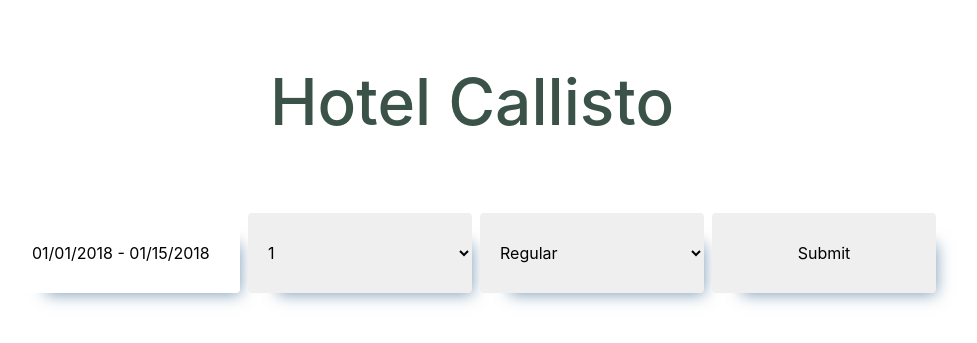
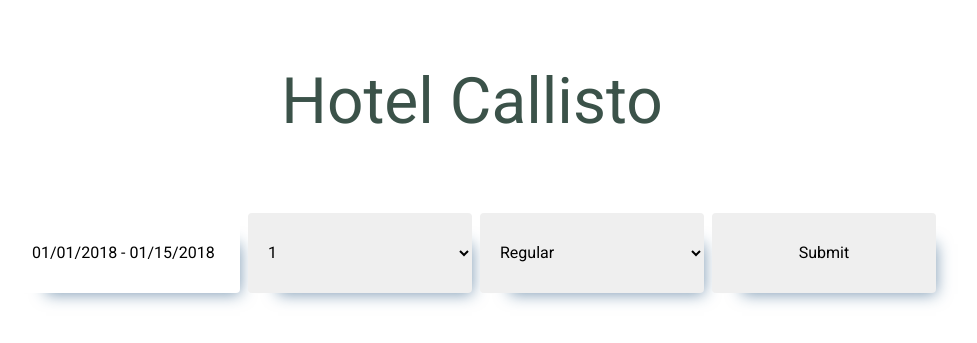
Before and after one commit to shrutipanchal7699/CMPE131, a Flask app: page / in a window 1280 px wide. Shown: the top 343 px of the page, without its empty margins (168-1145 px from the left). Run offline with Flask 2, Linux system fonts and the light colour scheme; some libraries are stand-ins or nearby versions.

Commit message:
Add roboto font.

```diff
--- a/app/static/css/home.css
+++ b/app/static/css/home.css
@@ -1,3 +1,7 @@
+body {
+    font-family: 'Roboto', sans-serif;
+}
+
 .flex-viewport-div {
     height: 100vh;
 }
--- a/app/templates/base.html
+++ b/app/templates/base.html
@@ -18,6 +18,7 @@
     <link rel="stylesheet" type="text/css" href="https://cdn.jsdelivr.net/npm/daterangepicker/daterangepicker.css" />
 
     <!-- Custom Styles -->
+    <link href="https://fonts.googleapis.com/css?family=Roboto&display=swap" rel="stylesheet">
     <link rel="stylesheet" href="{{ url_for('static', filename='css/home.css') }}">
     <link rel="stylesheet" href="{{ url_for('static', filename='css/auth.css') }}">
     <link rel="stylesheet" href="{{ url_for('static', filename='css/roomList.css') }}">
```
